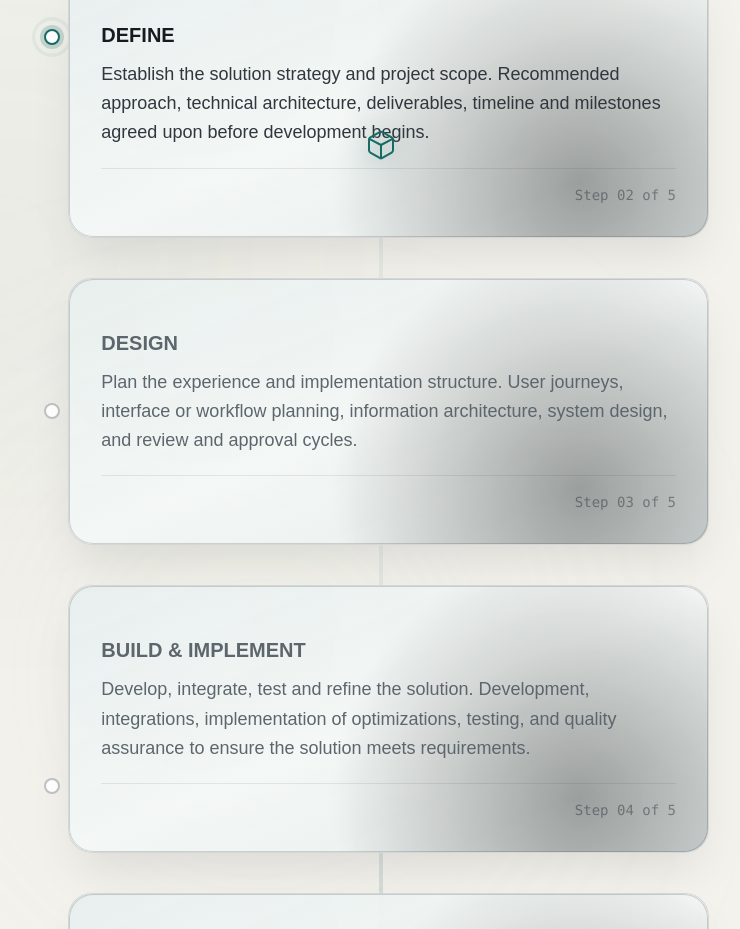
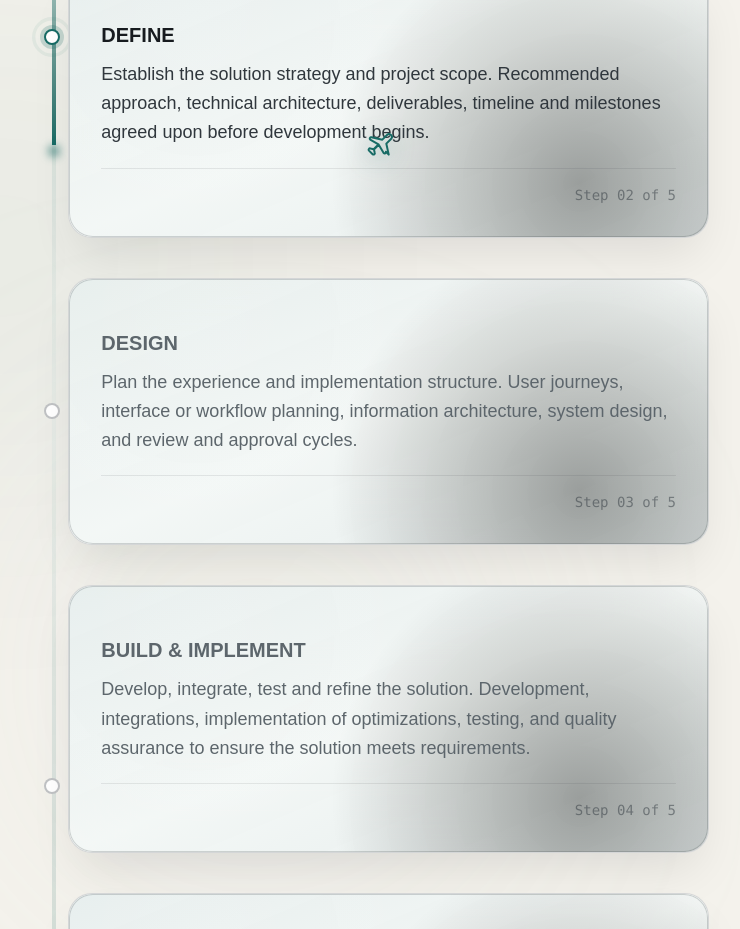
Before and after one commit to devtalish/velnaro-web, a Next.js app: page / in a window 1280 px wide. Shown: the part 8900-9829 px from the top of the page, without its empty margins (511-1251 px from the left). Built offline with nearby package versions, Linux system fonts and the light colour scheme; no server answers; a web font is replaced by a local one.

Commit message:
Align process journey track and correct airplane marker icon

```diff
--- a/components/sections/process.tsx
+++ b/components/sections/process.tsx
@@ -83,9 +83,7 @@ const AirplaneIcon = ({ className = "" }: { className?: string }) => (
     strokeLinejoin="round"
     aria-hidden="true"
   >
-    <path d="M21 16V8a2 2 0 0 0-1-1.73l-7-4a2 2 0 0 0-2 0l-7 4A2 2 0 0 0 3 8v8a2 2 0 0 0 1 1.73l7 4a2 2 0 0 0 2 0l7-4A2 2 0 0 0 21 16z" />
-    <path d="M3.29 7.34 12 12l8.71-4.66" />
-    <path d="M12 22V12" />
+    <path d="M17.8 19.2 16 11l3.5-3.5a2.1 2.1 0 0 0-3-3L13 8l-8.2-1.8a1 1 0 0 0-.9 1.7l6.2 3.7-3.6 3.6-2.4-.6a1 1 0 0 0-1.1 1.6l2.7 2.7a1 1 0 0 0 1.6-1.1l-.6-2.4 3.6-3.6 3.7 6.2a1 1 0 0 0 1.7-.9z" />
   </svg>
 );
 
@@ -166,7 +164,7 @@ const JourneyTrack = ({
     return (
       <div
         ref={trackRef}
-        className="absolute left-1/2 top-0 -translate-x-1/2 h-full w-1 bg-gradient-to-b from-deep-teal/30 via-pale-sage/40 to-deep-teal/30"
+        className="absolute left-0 top-0 h-full w-1 bg-gradient-to-b from-deep-teal/30 via-pale-sage/40 to-deep-teal/30"
         style={{ opacity: 0.4 }}
       />
     );
@@ -175,7 +173,7 @@ const JourneyTrack = ({
   return (
     <div
       ref={trackRef}
-      className="absolute left-1/2 top-0 -translate-x-1/2 h-full w-1 pointer-events-none"
+      className="absolute left-0 top-0 h-full w-1 pointer-events-none"
     >
       <div className="absolute inset-0 bg-gradient-to-b from-deep-teal/20 via-pale-sage/30 to-deep-teal/20" />
 
```
